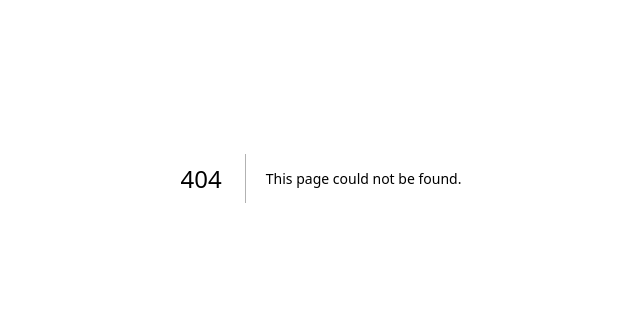
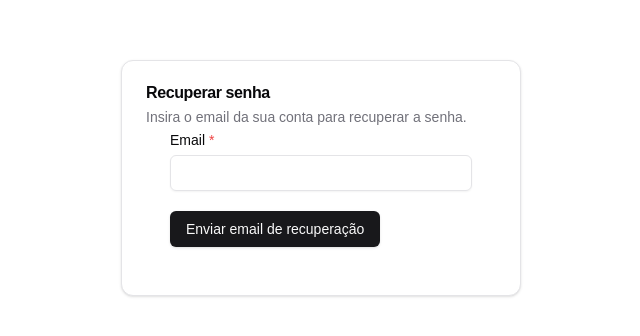
Before and after one commit to freecorps/pulse, a Next.js app: page /reset-password in a window 1280 px wide. Before the commit this address had no page. Shown: the part 222-558 px from the top of the page, without its empty margins (319-959 px from the left). Built offline with nearby package versions, Linux system fonts and the light colour scheme.

Commit message:
pagina de update de senha

```diff
--- /dev/null
+++ b/app/reset-password/page.tsx
@@ -0,0 +1,123 @@
+"use client";
+import { z } from "zod";
+import { useSearchParams } from "next/navigation";
+import { useEffect, useState } from "react";
+import AutoForm, { AutoFormSubmit } from "@/components/ui/auto-form";
+import {
+  Card,
+  CardContent,
+  CardDescription,
+  CardHeader,
+  CardTitle,
+} from "@/components/ui/card";
+import { useAuthStore } from "../stores/AuthStore";
+import { toast } from "sonner";
+
+function resetPasswordPage() {
+  const searchParams = useSearchParams();
+  const secret = searchParams.get("secret");
+  const userId = searchParams.get("userId");
+  const [step, setStep] = useState<"reset" | "newPassword">("reset");
+
+  const { resetPassword, loading, updateUserPassword } = useAuthStore();
+
+  useEffect(() => {
+    if (secret && userId) {
+      setStep("newPassword");
+    }
+  }, [secret, userId]);
+
+  const resetForm = z.object({
+    email: z.string().email(),
+  });
+
+  const newPasswordForm = z
+    .object({
+      password: z.string().min(8),
+      confirmPassword: z.string(),
+    })
+    .refine((data) => data.password === data.confirmPassword, {
+      message: "Passwords must match",
+      path: ["confirmPassword"],
+    });
+
+  const sendResetEmail = async ({ email }: { email: string }) => {
+    try {
+      await resetPassword(email);
+      toast.success("Email enviado com sucesso");
+    } catch (error) {
+      toast.error((error as Error).message);
+    }
+  };
+
+  const changePassword = async ({ password }: { password: string }) => {
+    if (!secret || !userId) {
+      return;
+    }
+    try {
+      await updateUserPassword(userId, secret, password);
+      toast.success("Senha alterada com sucesso");
+    } catch (error) {
+      toast.error((error as Error).message);
+    }
+  };
+
+  if (step === "newPassword") {
+    return (
+      <div className="flex items-center justify-center min-h-screen">
+        <Card className="w-[400px]">
+          <CardHeader>
+            <CardTitle>Recuperar senha</CardTitle>
+            <CardDescription>
+              Insira o email da sua conta para recuperar a senha.
+            </CardDescription>
+            <CardContent>
+              <AutoForm
+                formSchema={newPasswordForm}
+                fieldConfig={{
+                  confirmPassword: {
+                    inputProps: {
+                      type: "password",
+                      placeholder: "••••••••",
+                    },
+                  },
+                  password: {
+                    inputProps: {
+                      type: "password",
+                      placeholder: "••••••••",
+                    },
+                  },
+                }}
+                onSubmit={changePassword}
+              >
+                <AutoFormSubmit disabled={loading}>Salvar</AutoFormSubmit>
+              </AutoForm>
+            </CardContent>
+          </CardHeader>
+        </Card>
+      </div>
+    );
+  }
+
+  return (
+    <div className="flex items-center justify-center min-h-screen">
+      <Card className="w-[400px]">
+        <CardHeader>
+          <CardTitle>Recuperar senha</CardTitle>
+          <CardDescription>
+            Insira o email da sua conta para recuperar a senha.
+          </CardDescription>
+          <CardContent>
+            <AutoForm formSchema={resetForm} onSubmit={sendResetEmail}>
+              <AutoFormSubmit disabled={loading}>
+                Enviar email de recuperação
+              </AutoFormSubmit>
+            </AutoForm>
+          </CardContent>
+        </CardHeader>
+      </Card>
+    </div>
+  );
+}
+
+export default resetPasswordPage;
--- a/app/stores/AuthStore.ts
+++ b/app/stores/AuthStore.ts
@@ -19,6 +19,11 @@ interface AuthState {
   ) => Promise<void>;
   getSession: () => Promise<Models.Session | undefined>;
   updateProfilePicture: (url: string) => Promise<void>;
+  updateUserPassword: (
+    userId: string,
+    secret: string,
+    password: string
+  ) => Promise<void>;
 }
 
 export const useAuthStore = create<AuthState>()(
@@ -94,6 +99,20 @@ export const useAuthStore = create<AuthState>()(
         }
       },
 
+      updateUserPassword: async (
+        userId: string,
+        secret: string,
+        password: string
+      ) => {
+        set({ loading: true, error: null });
+        try {
+          await account.updateRecovery(userId, secret, password);
+          set({ loading: false });
+        } catch (error) {
+          set({ error: (error as Error).message, loading: false });
+        }
+      },
+
       updateProfilePicture: async (url: string) => {
         set({ loading: true, error: null });
         try {
--- a/components/navbar.tsx
+++ b/components/navbar.tsx
@@ -15,7 +15,6 @@ import {
   DropdownMenuSeparator,
   DropdownMenuTrigger,
 } from "./ui/dropdown-menu";
-import { Card } from "./ui/card";
 import { Models } from "appwrite";
 
 export default function Navbar() {
```
